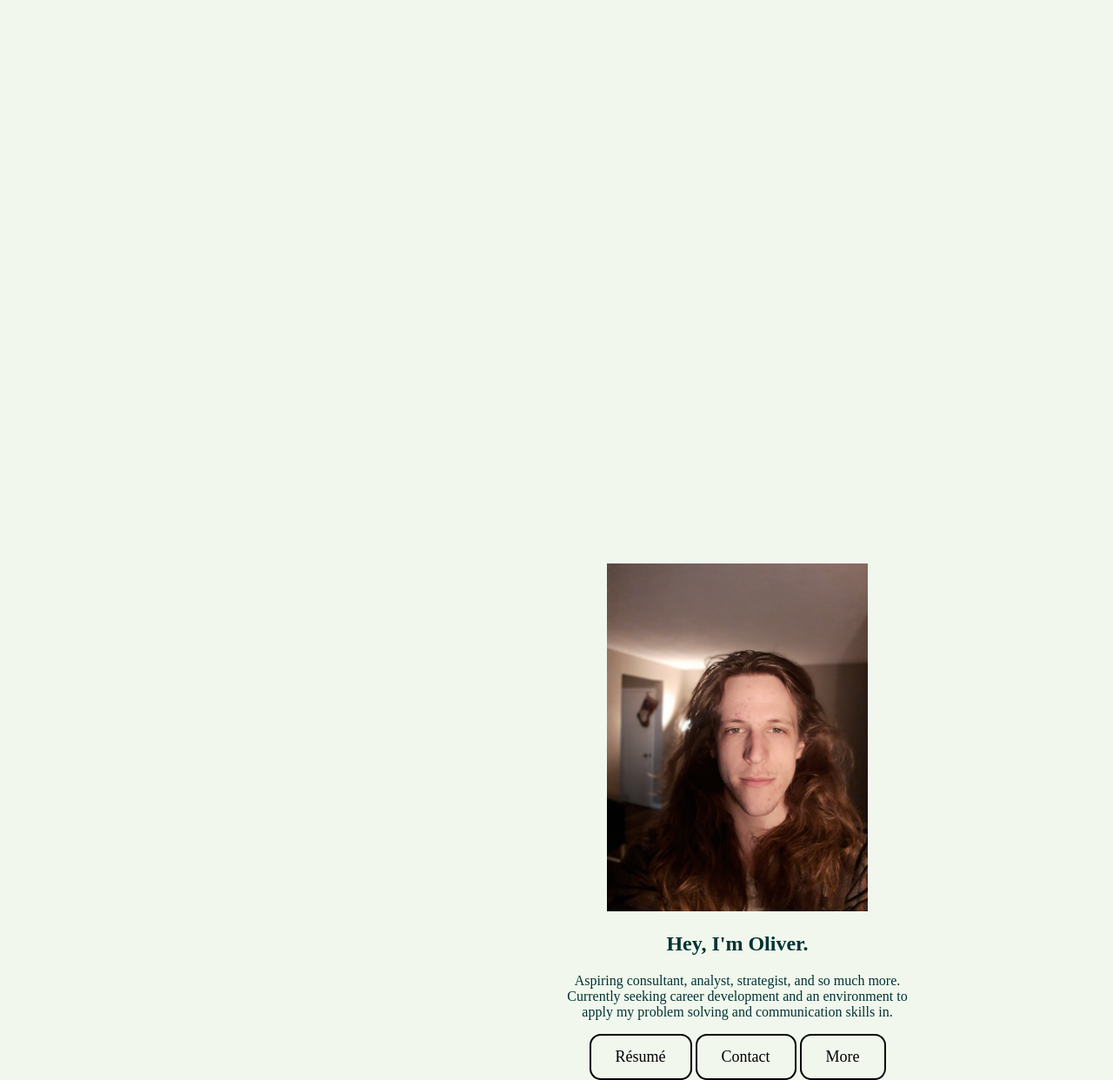
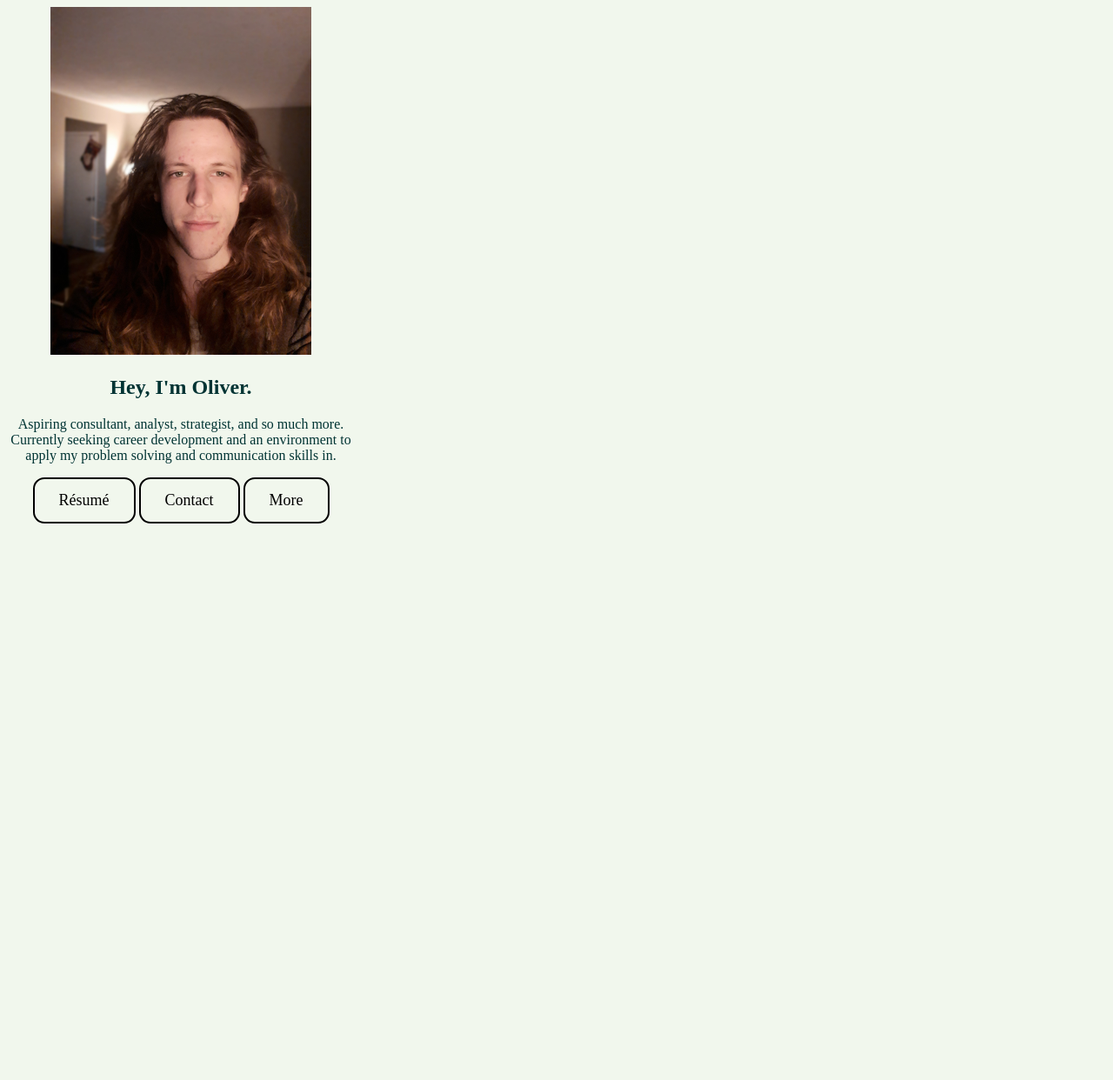
Before and after one commit to allofher/allofher.github.io, a Jekyll site: the page index.html, which Jekyll copies as it is, in a window 1280 px wide. Shown: the whole page at 87% size. Built offline with Jekyll 4.4.1, drawn with Linux system fonts in a browser that asks for light colours; after the commit the page ends 900 px from its top, so only the background shows below that.

Commit message:
Update index.html

```diff
--- a/index.html
+++ b/index.html
@@ -38,19 +38,23 @@
 			/* ================================================================================================= */
 			/* Centering */
 			/* ================================================================================================= */
+			container {
+				position: relative;
+			}
+
 			section {
 				background: #F1F7ED;
 				color: #003333;
 				position: absolute;
-				margin-top: 50%;
-				margin-left: 50%;
+				margin-top: 40%;
+				margin-left: 40%;
 				width: 400px;
 				word-wrap: break-word;
 				text-align: center;
 			}
 		</style>
 		</head>
-
+		<container>
 		<section>
 			<img src="/files/me.jpg.jpg" alt="Me" width="300" height="400">
 			<h1>Hey, I'm Oliver.</h1>
@@ -59,5 +63,5 @@
 			<a href="/about/" class="button">Contact</a>
 			<a href="/about/" class="button">More</a>
 		</section>
-
+		</container>
 	</html>
```
